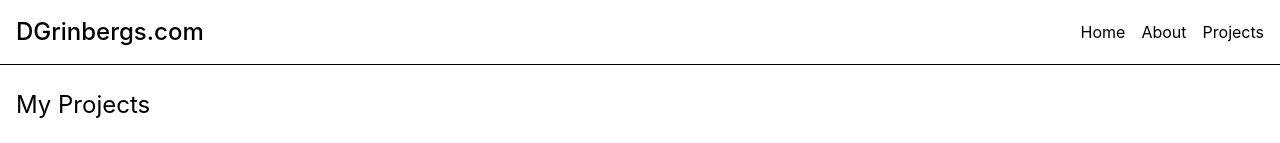
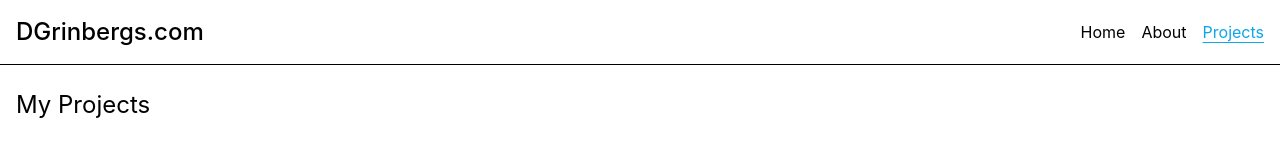
Before and after one commit to dgrinbergs/dgrinbergs.com, a Next.js app: page /projects in a window 1280 px wide. Shown: the top 143 px of the page. Built offline with nearby package versions, Linux system fonts and the light colour scheme.

Commit message:
page title navigation styling

```diff
--- a/components/Layout.tsx
+++ b/components/Layout.tsx
@@ -1,6 +1,7 @@
 import Navigation from "./Navigation";
 import Footer from "./Footer";
 import { ReactNode } from "react";
+import Head from "next/head";
 
 type Props = {
   children: ReactNode;
@@ -9,6 +10,12 @@ type Props = {
 
 const Layout = ({ children, title }: Props) => {
   return (
+    <>
+      <Head>
+        <title>DGrinbergs.com</title>
+        <meta name="description" content={title} />
+        <link rel="icon" href="/favicon.ico" />
+      </Head>
       <div className="m-auto dark:bg-neutral-900 dark:text-neutral-300">
         <div className="min-h-screen">
           <div className="sticky top-0 z-40 backdrop-blur flex-none transition-colors border-b border-black dark:border-neutral-300">
@@ -25,6 +32,7 @@ const Layout = ({ children, title }: Props) => {
           <Footer />
         </div>
       </div>
+    </>
   );
 };
 
--- a/components/Navigation.tsx
+++ b/components/Navigation.tsx
@@ -2,10 +2,13 @@ import Link from "next/link";
 import { useState } from "react";
 import Hamburger from "./Hamburger";
 import { routes } from "../data/routes";
+import { useRouter } from "next/router";
 
 const Navigation = () => {
   const [open, setOpen] = useState(false);
   const onClick = () => setOpen(!open);
+
+  const { asPath } = useRouter();
 
   return (
     <nav className="flex flex-col justify-between space-y-2 p-4 max-w-7xl m-auto md:flex-row md:items-center md:space-y-0">
@@ -19,20 +22,28 @@ const Navigation = () => {
           <Hamburger open={open} onClick={onClick} />
         </div>
       </div>
-      {open && <ul className={`flex flex-col space-y-4 text-lg`}>
+      {open && (
+        // Mobile links
+        <ul className="flex flex-col space-y-2 text-lg">
           {routes.map(({ name, href }) => (
             <li key={name}>
               <Link href={href}>
-              <a>{name}</a>
+                <a className={`${asPath === href ? "text-sky-500 underline underline-offset-4" : ""}`}>
+                  {name}
+                </a>
               </Link>
             </li>
           ))}
-      </ul>}
-      <ul className={`hidden md:flex md:flex-row md:space-y-0 md:items-center md:space-x-4`}>
+        </ul>
+      )}
+      <ul className="hidden md:flex md:flex-row md:space-y-0 md:items-center md:space-x-4">
         {routes.map(({ name, href }) => (
+          // Desktop links
           <li key={name}>
             <Link href={href}>
-              <a>{name}</a>
+              <a className={`${asPath === href ? "text-sky-500 underline underline-offset-4" : ""} hover:text-sky-500 transition ease-in-out duration-100`}>
+                {name}
+              </a>
             </Link>
           </li>
         ))}
--- a/styles/Hamburger.module.css
+++ b/styles/Hamburger.module.css
@@ -14,11 +14,11 @@
   transform: rotate(180deg);
 }
 .line {
-  fill:none;
+  fill: none;
   transition: stroke-dasharray 200ms, stroke-dashoffset 200ms;
-  stroke:#000;
-  stroke-width:5.5;
-  stroke-linecap:round;
+  stroke: #000;
+  stroke-width: 5.5;
+  stroke-linecap: round;
 }
 .top {
   stroke-dasharray: 40 121;
@@ -32,3 +32,9 @@
 .active .bottom {
   stroke-dashoffset: -68px;
 }
+
+@media (prefers-color-scheme: dark) {
+  .line {
+    stroke: rgb(212 212 212);
+  }
+}
```
Lines whose indentation alone changed are shown as unchanged.
